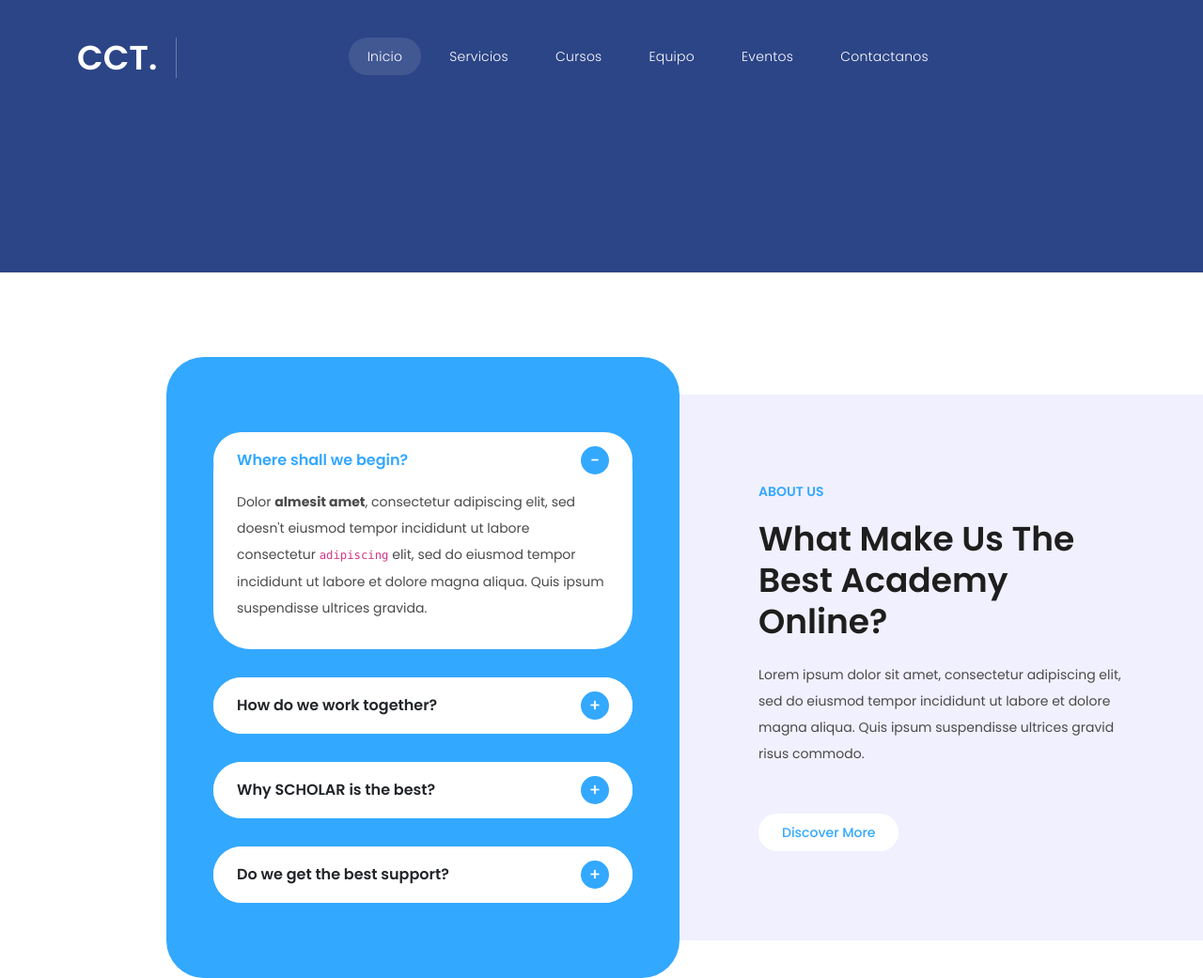
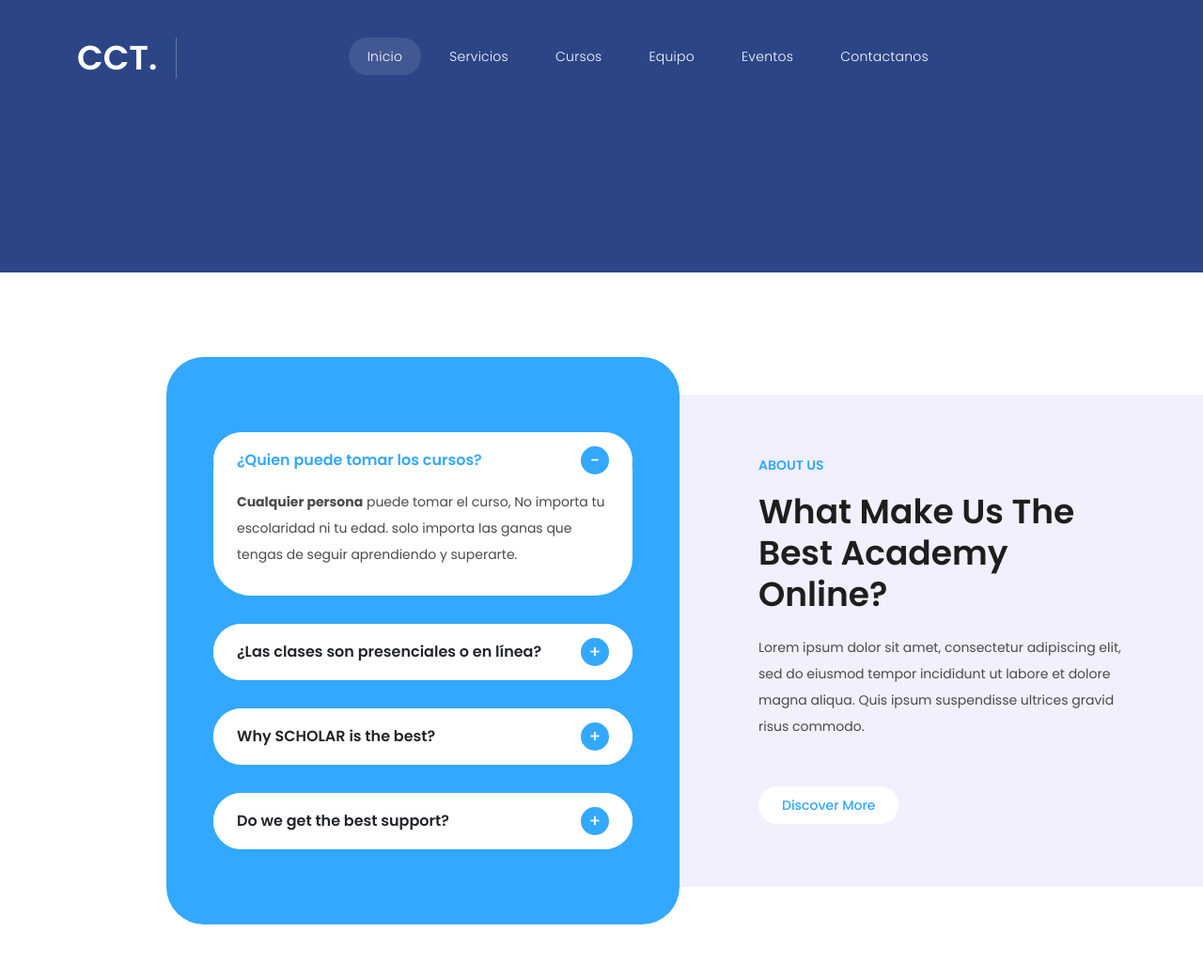
Before and after one commit to Erickuszeus/Prueba, a plain HTML site: page cursos.html in a window 1280 px wide. Shown: the top 1041 px of the page at 94% size. Drawn offline with nearby package versions, Linux system fonts and the light colour scheme.

Commit message:
Update cursos.html

```diff
--- a/cursos.html
+++ b/cursos.html
@@ -98,24 +98,24 @@
             <div class="accordion-item">
               <h2 class="accordion-header" id="headingOne">
                 <button class="accordion-button" type="button" data-bs-toggle="collapse" data-bs-target="#collapseOne" aria-expanded="true" aria-controls="collapseOne">
-                  Where shall we begin?
+                  ¿Quien puede tomar los cursos?
                 </button>
               </h2>
               <div id="collapseOne" class="accordion-collapse collapse show" aria-labelledby="headingOne" data-bs-parent="#accordionExample">
                 <div class="accordion-body">
-                  Dolor <strong>almesit amet</strong>, consectetur adipiscing elit, sed doesn't eiusmod tempor incididunt ut labore consectetur <code>adipiscing</code> elit, sed do eiusmod tempor incididunt ut labore et dolore magna aliqua. Quis ipsum suspendisse ultrices gravida.
+                  <strong>Cualquier persona</strong> puede tomar el curso, No importa tu escolaridad ni tu edad. solo importa las ganas que tengas de seguir aprendiendo y superarte.
                 </div>
               </div>
             </div>
             <div class="accordion-item">
               <h2 class="accordion-header" id="headingTwo">
                 <button class="accordion-button collapsed" type="button" data-bs-toggle="collapse" data-bs-target="#collapseTwo" aria-expanded="false" aria-controls="collapseTwo">
-                  How do we work together?
+                  ¿Las clases son presenciales o en línea?
                 </button>
               </h2>
               <div id="collapseTwo" class="accordion-collapse collapse" aria-labelledby="headingTwo" data-bs-parent="#accordionExample">
                 <div class="accordion-body">
-                  Dolor <strong>almesit amet</strong>, consectetur adipiscing elit, sed doesn't eiusmod tempor incididunt ut labore consectetur <code>adipiscing</code> elit, sed do eiusmod tempor incididunt ut labore et dolore magna aliqua. Quis ipsum suspendisse ultrices gravida.
+                  <strong>En línea</strong>, las clases son totalmente en línea de modo que podrás accesar a todo el material en cuelaquier momento y desde donde estés. Contamos con los mejores profesores por lo que las clases virtuales serán las mejores que podrás encontrar.
                 </div>
               </div>
             </div>
```
